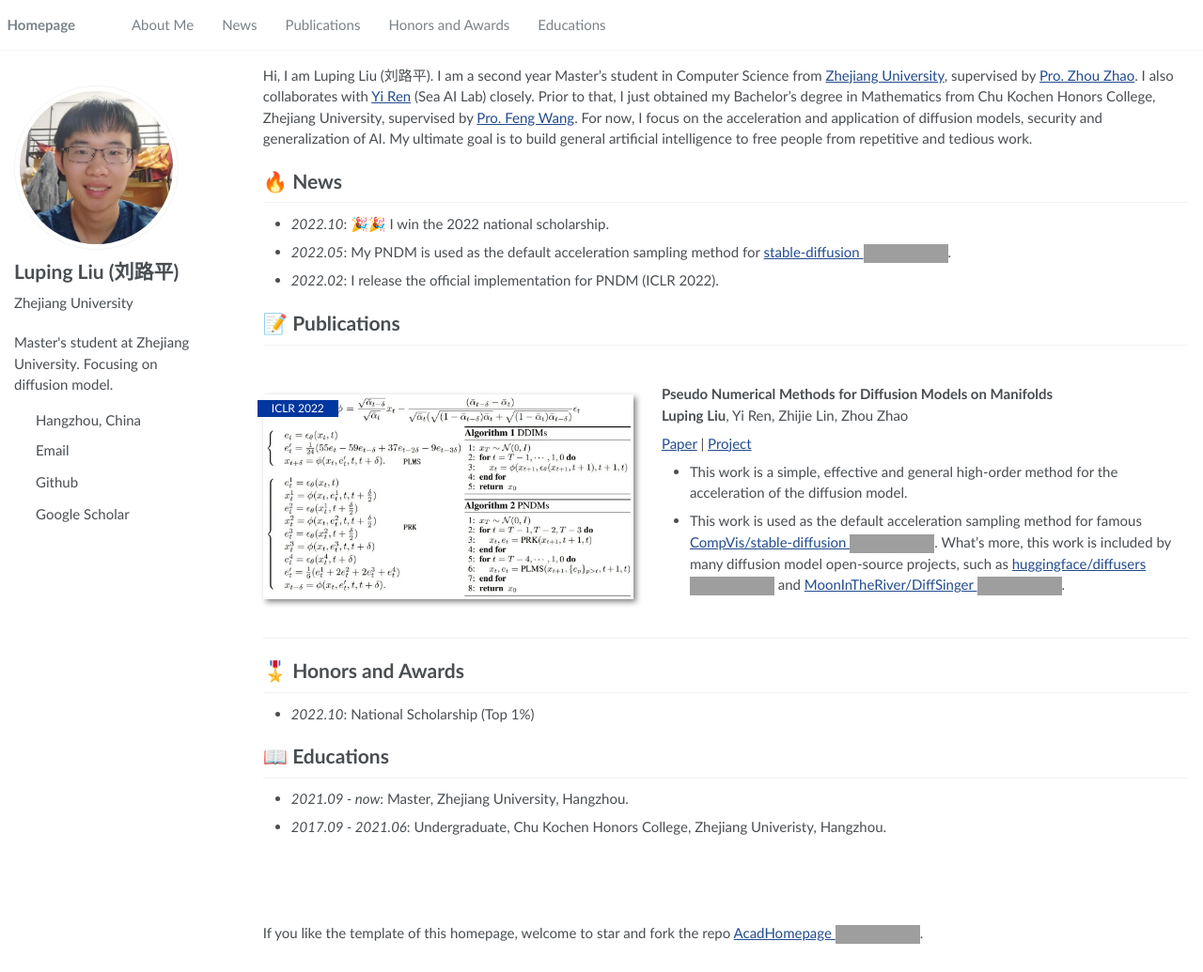
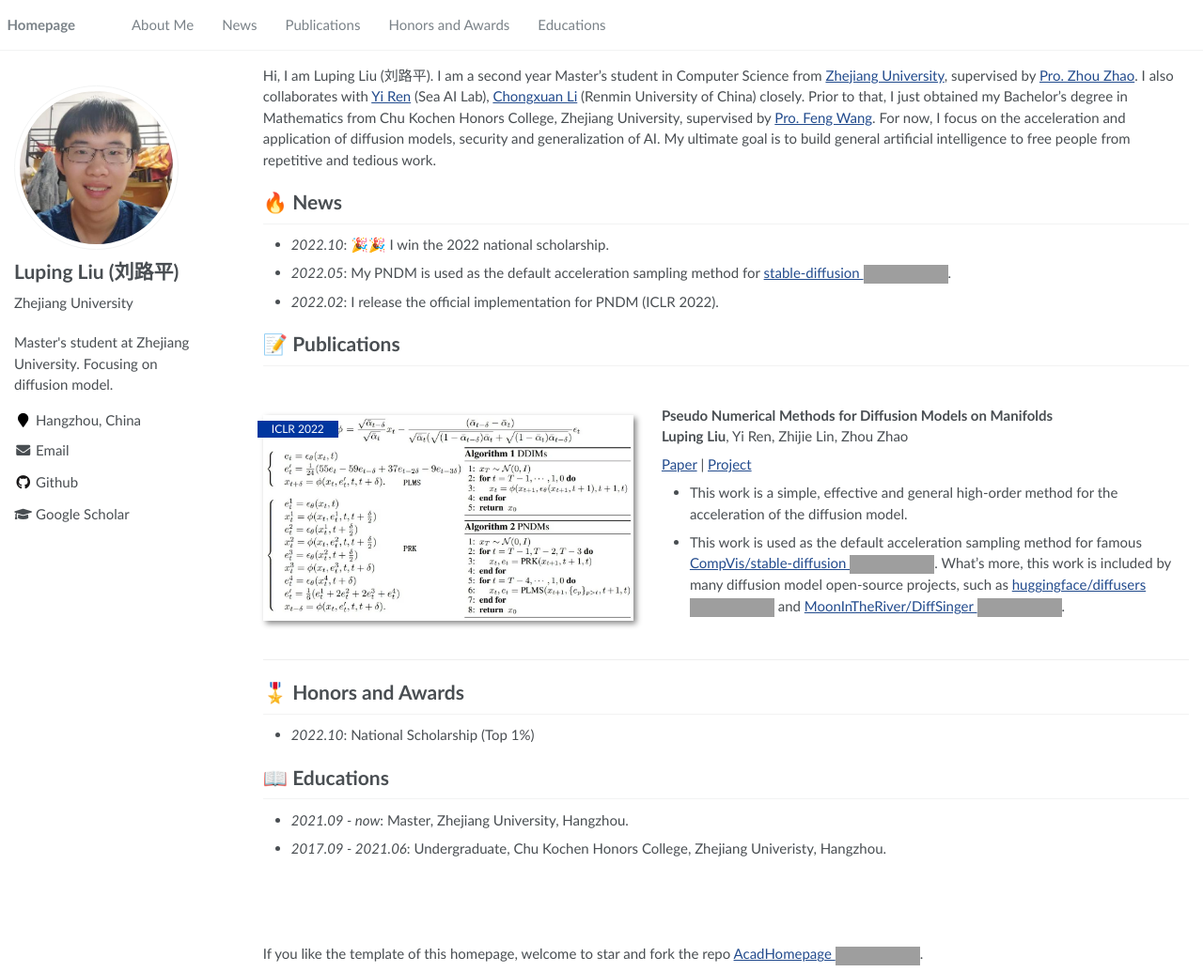
Before and after one commit to luping-liu/luping-liu.github.io, a Jekyll site: the page built from _pages/about.md, in a window 1280 px wide and 1035 px high, cut to the strip 0-1035 px from the top of the window. Shown: the whole strip at 94% size. Built offline with Jekyll 4.4.1, drawn with Linux system fonts in a browser that asks for light colours; some web fonts are replaced; grey boxes are pictures that could not be loaded.

Commit message:
remove cdn

```diff
--- a/_config.yml
+++ b/_config.yml
@@ -9,7 +9,8 @@
 title                    : "Luping Liu (刘路平)"
 description              : "Master's student at Zhejiang University. Focusing on diffusion model."
 repository               : "luping-liu/luping-liu.github.io"
-stats_use_cdn : true
+base_url                 : "https://luping-liu.github.io"
+stats_use_cdn : false
 
 # google analytics
 google_analytics_id      :  # get google_analytics_id from https://analytics.google.com/analytics/
--- a/_includes/masthead.html
+++ b/_includes/masthead.html
@@ -5,9 +5,11 @@
         <button><div class="navicon"></div></button>
         <ul class="visible-links">
           <li class="masthead__menu-item masthead__menu-item--lg masthead__menu-home-item"><a href="#about-me">Homepage</a></li>
+          {% if page.blog == false %}
           {% for link in site.data.navigation.main %}
             <li class="masthead__menu-item"><a href="{{ domain }}{{ link.url }}">{{ link.title }}</a></li>
           {% endfor %}
+          {% endif %}
         </ul>
         <ul class="hidden-links hidden"></ul>
       </nav>
--- a/_includes/scripts.html
+++ b/_includes/scripts.html
@@ -1,11 +1,15 @@
 <!-- <script src="assets/js/main.min.js"></script> -->
 <script src="{{ assets_base_url }}/assets/js/main.min.js"></script>
 
-<script type="text/x-mathjax-config"> MathJax.Hub.Config({ TeX: { equationNumbers: { autoNumber: "all" } } }); </script>
+<!-- <script type="text/x-mathjax-config"> MathJax.Hub.Config({ TeX: { equationNumbers: { autoNumber: "all" } } }); </script> -->
 <script type="text/x-mathjax-config">
   MathJax.Hub.Config({
+    'HTML-CSS': {
+      showMathMenu: false
+    },
     tex2jax: {
       inlineMath: [ ['$','$'], ["\\(","\\)"] ],
+      displayMath: [ ['$$','$$'], ["\\[","\\]"] ],
       processEscapes: true
     }
   });
--- a/_pages/includes/intro.md
+++ b/_pages/includes/intro.md
@@ -1,3 +1,3 @@
-Hi, I am Luping Liu (刘路平). I am a second year Master's student in Computer Science from [Zhejiang University](https://www.zju.edu.cn/), supervised by [Pro. Zhou Zhao](https://person.zju.edu.cn/zhaozhou). I also collaborates with [Yi Ren](https://github.com/RayeRen) (Sea AI Lab) closely. Prior to that, I just obtained my Bachelor’s degree in Mathematics from Chu Kochen Honors College, Zhejiang University, supervised by [Pro. Feng Wang](https://person.zju.edu.cn/0014136). For now, I focus on the acceleration and application of diffusion models, security and generalization of AI. My ultimate goal is to build general artificial intelligence to free people from repetitive and tedious work.
+Hi, I am Luping Liu (刘路平). I am a second year Master's student in Computer Science from [Zhejiang University](https://www.zju.edu.cn/), supervised by [Pro. Zhou Zhao](https://person.zju.edu.cn/zhaozhou). I also collaborates with [Yi Ren](https://github.com/RayeRen) (Sea AI Lab), [Chongxuan Li](https://zhenxuan00.github.io/) (Renmin University of China) closely. Prior to that, I just obtained my Bachelor’s degree in Mathematics from Chu Kochen Honors College, Zhejiang University, supervised by [Pro. Feng Wang](https://person.zju.edu.cn/0014136). For now, I focus on the acceleration and application of diffusion models, security and generalization of AI. My ultimate goal is to build general artificial intelligence to free people from repetitive and tedious work.
 
 <!-- I have published 1 First-Author Paper at Top-tier AI conferences (ICLR). -->
--- a/_pages/includes/pub.md
+++ b/_pages/includes/pub.md
@@ -9,6 +9,6 @@
 [Paper](https://openreview.net/forum?id=PlKWVd2yBkY) \| [Project](https://github.com/luping-liu/PNDM) <span class='show_paper_citations' data='DIHzHQYAAAAJ:d1gkVwhDpl0C'></span> <span class='show_repo_stars' data='luping-liu/PNDM'></span>
 
 - This work is a simple, effective and general high-order method for the acceleration of the diffusion model.
-- This work is used as the default acceleration sampling method for famous [CompVis/stable-diffusion ![](https://img.shields.io/github/stars/CompVis/stable-diffusion?style=social)](https://github.com/eCompVis/stable-diffusion). What's more, this work is included by many diffusion model open-source projects, such as [huggingface/diffusers ![](https://img.shields.io/github/stars/huggingface/diffusers?style=social)](https://github.com/huggingface/diffusers) and [MoonInTheRiver/DiffSinger ![](https://img.shields.io/github/stars/MoonInTheRiver/DiffSinger?style=social)](https://github.com/MoonInTheRiver/DiffSinger).
+- This work is used as the default acceleration sampling method for famous [CompVis/stable-diffusion ![](https://img.shields.io/github/stars/CompVis/stable-diffusion?style=social)](https://github.com/CompVis/stable-diffusion). What's more, this work is included by many diffusion model open-source projects, such as [huggingface/diffusers ![](https://img.shields.io/github/stars/huggingface/diffusers?style=social)](https://github.com/huggingface/diffusers) and [MoonInTheRiver/DiffSinger ![](https://img.shields.io/github/stars/MoonInTheRiver/DiffSinger?style=social)](https://github.com/MoonInTheRiver/DiffSinger).
 </div>
 </div>
```
Also changed, not shown: _pages/about.md (+1 -0 lines).
